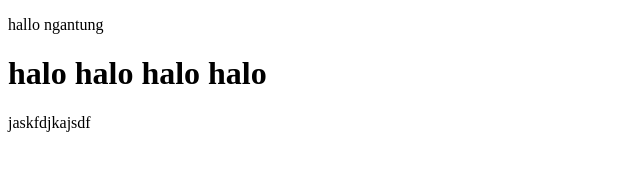
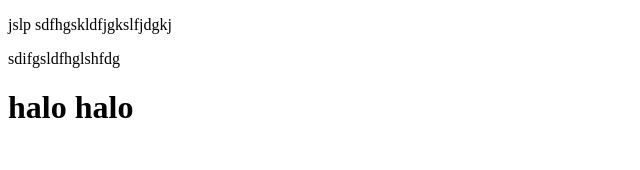
Before and after one commit to Jepersonsam/web1-TI, a plain HTML site: page git.html in a window 1280 px wide. Shown: the whole page, without its empty margins (0-640 px from the left). Drawn offline with Linux system fonts and the light colour scheme.

Commit message:
tambahin heading dan paragraf

```diff
--- a/git.html
+++ b/git.html
@@ -1,11 +1,12 @@
 <!DOCTYPE html>
 <html>
 <head>
-    <title></title>
+
+    <title>Document</title>
 </head>
 <body>
-    <p>hallo ngantung</p>
-    <h1>halo halo halo halo</h1>
-    <p>jaskfdjkajsdf</p>
+    <p>jslp sdfhgskldfjgkslfjdgkj</p>
+    <p>sdifgsldfhglshfdg</p>
+    <h1>halo halo</h1>
 </body>
 </html>
```
